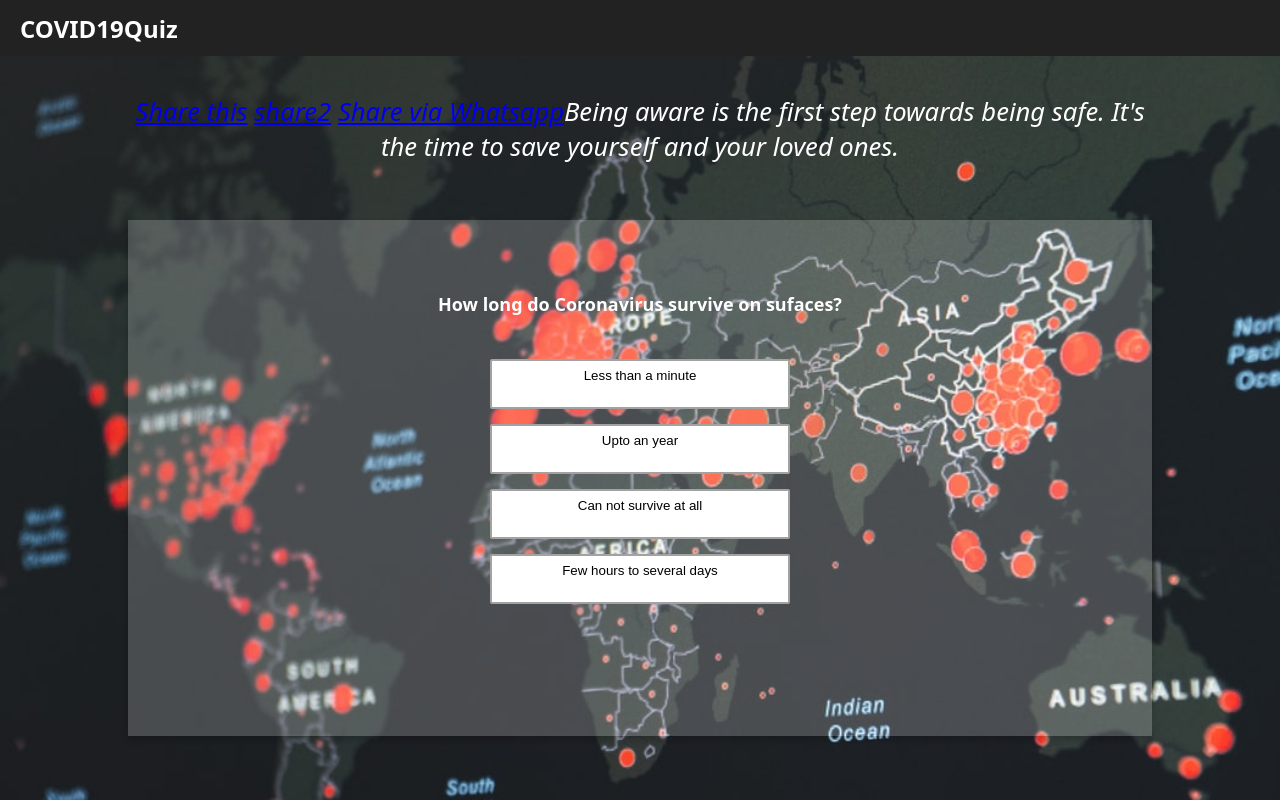
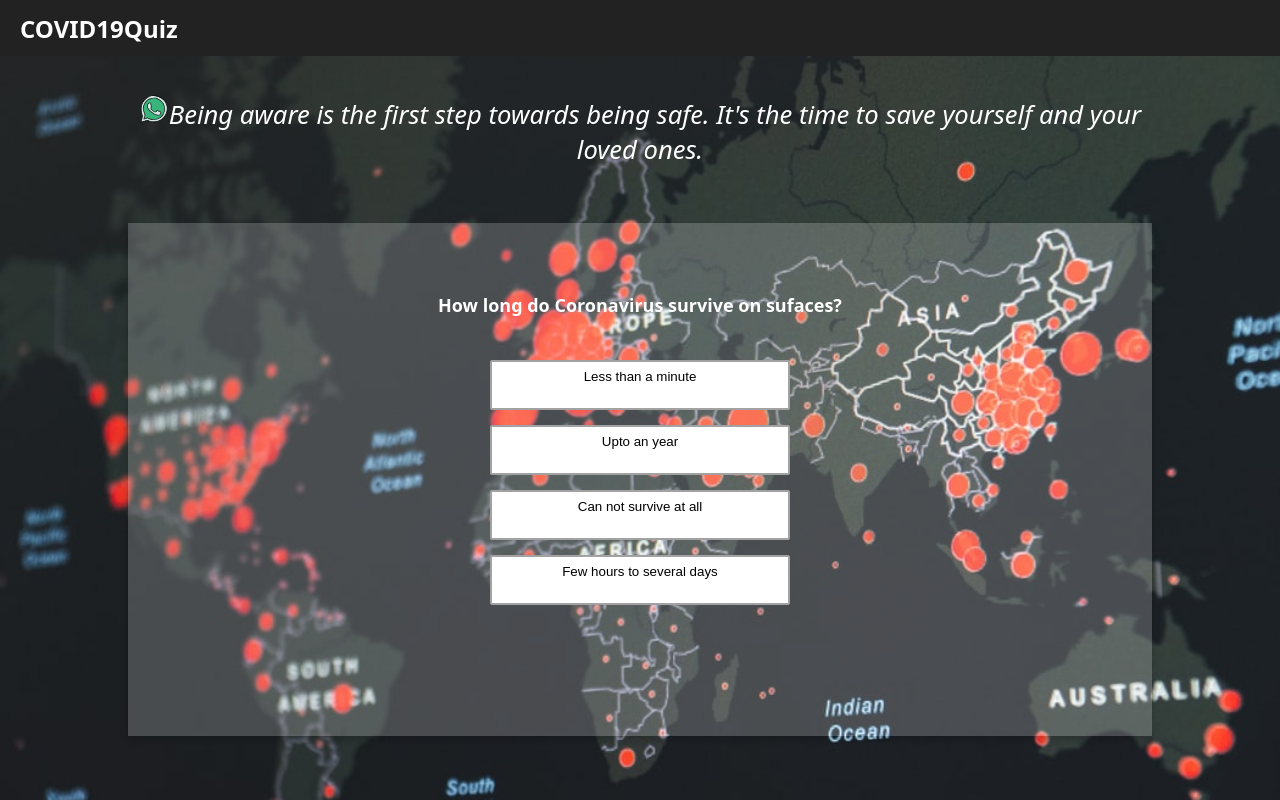
Before and after one commit to iAchyut/COVID-19, a React (Create React App) app: page / in a window 1280 px wide. Built offline with nearby package versions, Linux system fonts and the light colour scheme.

Commit message:
whatsapp icon added + whatsapp mobile & desktop fixed

```diff
--- a/src/screens/home/home.jsx
+++ b/src/screens/home/home.jsx
@@ -11,6 +11,7 @@ import Styles from './home.module.css';
 import Test from './test';
 import List from './list';
 import { questions } from './script';
+import whatsapp from '../../whatsapp.svg';
 
 const Questions = [...questions];
 shuffle(Questions);
@@ -19,6 +20,7 @@ const QuestionsPerTest = 10;
 const currentQID = 'current Question Id';
 const score = 'score';
 let timer;
+const textToShare = 'https://covid19quiz.netlify.com/ Spread this message for the sake of your loved ones. Be the responsible one.';
 
 function shuffle(array) {
   for (let i = array.length - 1; i > 0; i--) {
@@ -126,16 +128,16 @@ export default class Home extends Component {
 
     return (
       <div className = {Styles.root}>
-      <p className={Styles.heading}>
+        <p className={Styles.heading}>
+          <a className={Styles.whatsapp} target="_blank" href={`https://web.whatsapp.com/send?l=en&text=${textToShare}`}>
+            <img src = {whatsapp} alt = "Whatsapp" />
+          </a>
+          <a className={Styles.whatsappMobile} href={`whatsapp://send?text=${textToShare}`} data-action="share/whatsapp/share">
+            <img src = {whatsapp} alt = "Whatsapp" />
+          </a>
 
-      <a href="https://web.whatsapp.com/send?l=en&text=https://covid19quiz.netlify.com/">Share this</a>
-      {' '}
-      <a href="https://wa.me/?text=I'm%20inquiring%20about%20the%20apartment%20listing" >share2</a>
-
-      {' '}
-      <a href="whatsapp://send?text=The text to share!" data-action="share/whatsapp/share">Share via Whatsapp</a>
-
-      Being aware is the first step towards being safe. It's the time to save yourself and your loved ones.</p>
+          Being aware is the first step towards being safe. It&apos;s the time to save yourself and your loved ones.
+        </p>
         <List />
         <div className = {Styles.container}>
           {
--- a/src/screens/home/home.module.css
+++ b/src/screens/home/home.module.css
@@ -153,6 +153,16 @@
     margin: 30px 0;
     color: white;
 }
+.whatsappMobile img{
+    height: 20px;
+    width: 20px;
+    visibility: hidden;
+    display: none;
+}
+.whatsapp img{
+    height: 30px;
+    width: 30px;
+}
 
 @media (max-width: 900px) {
     .heading {
@@ -160,4 +170,12 @@
         margin-top: 50px;
         margin-bottom: 15px;
     }
+    .whatsappMobile{
+        visibility: visible;
+        display: inherit;
+    }
+    .whatsapp{
+        visibility: hidden;
+        display: none;
+    }
   }
```
Also changed, not shown: src/whatsapp.svg (added).
